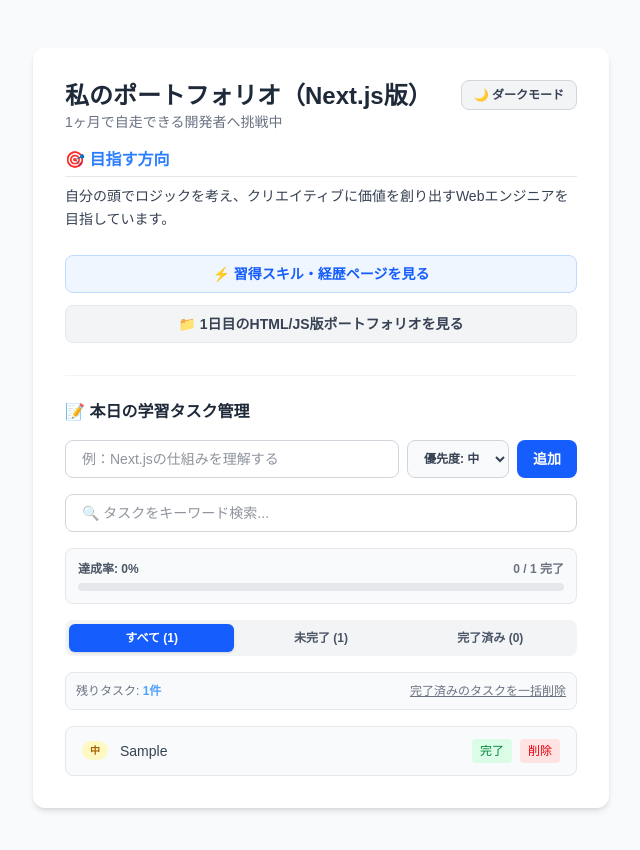
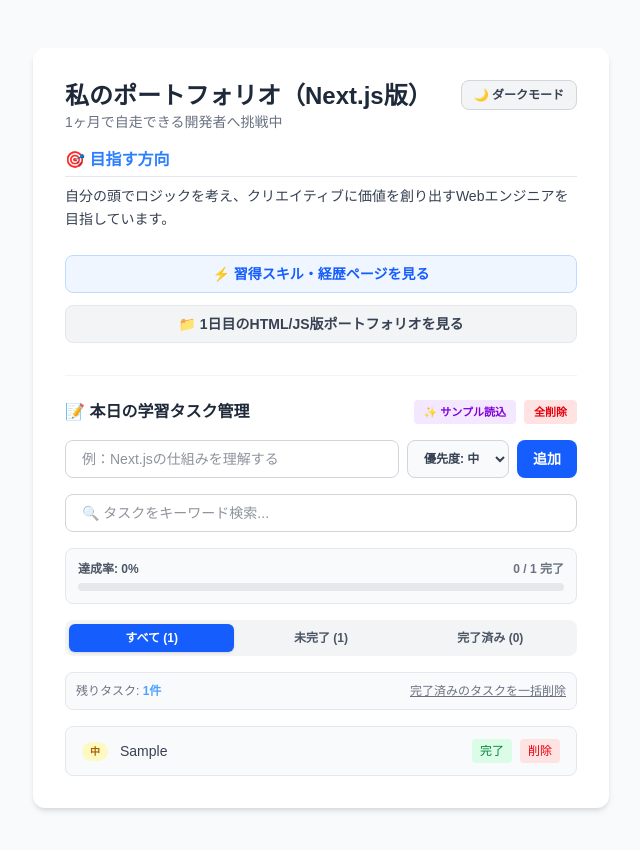
Before and after one commit to situkut5012-design/portfolio, a Next.js app: page / in a window 1280 px wide. Both pictures are taken after typing "Sample" into the empty fields and a click on the button "追加". Shown: the top 850 px of the page, without its empty margins (319-959 px from the left). Built offline with nearby package versions, Linux system fonts and the light colour scheme.

Commit message:
サンプルタスク読込機能と全削除機能を追加

```diff
--- a/app/page.tsx
+++ b/app/page.tsx
@@ -76,10 +76,26 @@ export default function Home() {
     setTasks(tasks.filter((task) => !task.completed));
   };
 
+  // ★追加：デモ用のサンプルタスクを一発で投入する関数
+  const addSampleTasks = () => {
+    const samples: Task[] = [
+      { id: Date.now() + 1, text: 'Next.jsのApp Routerの仕組みを理解する', completed: true, priority: 'high' },
+      { id: Date.now() + 2, text: 'TypeScriptの型定義（Type）をマスターする', completed: false, priority: 'high' },
+      { id: Date.now() + 3, text: 'Tailwind CSSでモダンなUIを構築する', completed: false, priority: 'medium' },
+      { id: Date.now() + 4, text: 'Vercelへのデプロイと動作確認を行う', completed: true, priority: 'low' },
+    ];
+    setTasks(samples);
+  };
+
+  // ★追加：すべてのタスクを空にする関数
+  const clearAllTasks = () => {
+    if (confirm('すべてのタスクを削除しますか？')) {
+      setTasks([]);
+    }
+  };
+
   const remainingCount = tasks.filter((task) => !task.completed).length;
   const completedCount = tasks.length - remainingCount;
-
-  // ★追加：進捗率（パーセンテージ）の計算（タスクが0件の場合は0%にする）
   const progressPercent = tasks.length > 0 ? Math.round((completedCount / tasks.length) * 100) : 0;
 
   const filteredTasks = tasks.filter((task) => {
@@ -160,7 +176,27 @@ export default function Home() {
 
         {/* ToDoリスト機能 */}
         <div className={`mt-8 pt-6 border-t ${isDarkMode ? 'border-gray-700' : 'border-gray-100'}`}>
-          <h2 className={`text-base font-semibold mb-4 ${isDarkMode ? 'text-white' : 'text-gray-800'}`}>📝 本日の学習タスク管理</h2>
+          <div className="flex justify-between items-center mb-4">
+            <h2 className={`text-base font-semibold ${isDarkMode ? 'text-white' : 'text-gray-800'}`}>📝 本日の学習タスク管理</h2>
+
+            {/* ★追加：サンプル一括投入 ＆ 全削除ボタン */}
+            <div className="flex gap-2">
+              <button
+                onClick={addSampleTasks}
+                className="text-[11px] bg-purple-100 dark:bg-purple-900/60 text-purple-700 dark:text-purple-300 px-2.5 py-1 rounded hover:opacity-80 transition font-semibold"
+              >
+                ✨ サンプル読込
+              </button>
+              {tasks.length > 0 && (
+                <button
+                  onClick={clearAllTasks}
+                  className="text-[11px] bg-red-100 dark:bg-red-900/60 text-red-600 dark:text-red-300 px-2.5 py-1 rounded hover:opacity-80 transition font-semibold"
+                >
+                  全削除
+                </button>
+              )}
+            </div>
+          </div>
 
           {/* タスク追加フォーム */}
           <form onSubmit={addTask} className="flex gap-2 mb-4">
@@ -211,7 +247,7 @@ export default function Home() {
             />
           </div>
 
-          {/* ★追加：進捗率プログレスバーの表示エリア */}
+          {/* 進捗率プログレスバー */}
           <div className={`mb-4 p-3 rounded-lg border ${isDarkMode ? 'bg-gray-700/50 border-gray-600' : 'bg-gray-50 border-gray-200'}`}>
             <div className="flex justify-between items-center text-xs mb-1.5 font-semibold">
               <span className={isDarkMode ? 'text-gray-300' : 'text-gray-600'}>達成率: {progressPercent}%</span>
@@ -326,7 +362,7 @@ export default function Home() {
               );
             })}
             {filteredTasks.length === 0 && (
-              <p className={`text-center text-sm py-4 ${isDarkMode ? 'text-gray-500' : 'text-gray-400'}`}>条件に一致するタスクはありません。</p>
+              <p className={`text-center text-sm py-4 ${isDarkMode ? 'text-gray-500' : 'text-gray-400'}`}>条件に一致するタスクはありません。「✨ サンプル読込」を押してみよう！</p>
             )}
           </ul>
         </div>
```
